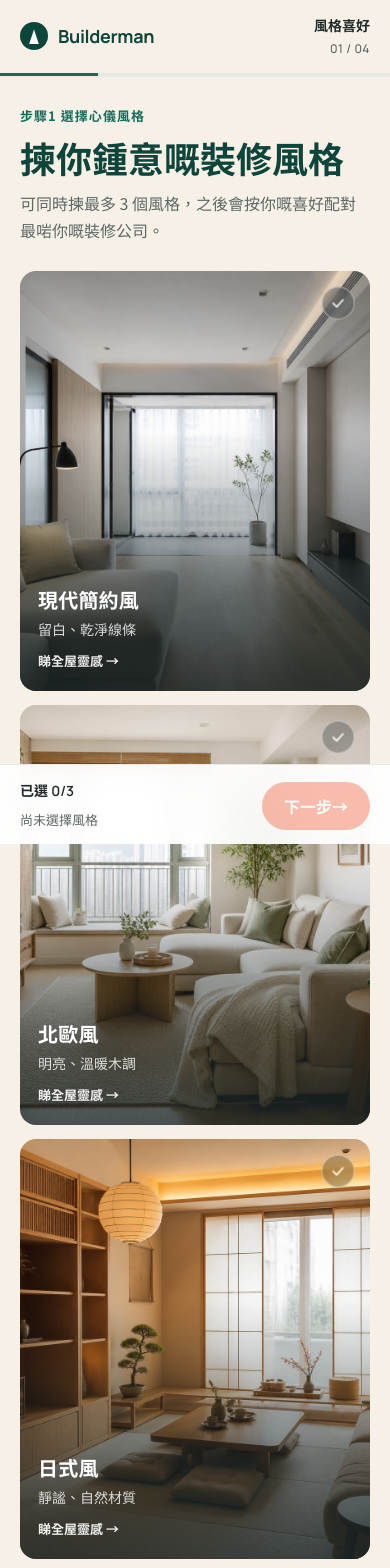
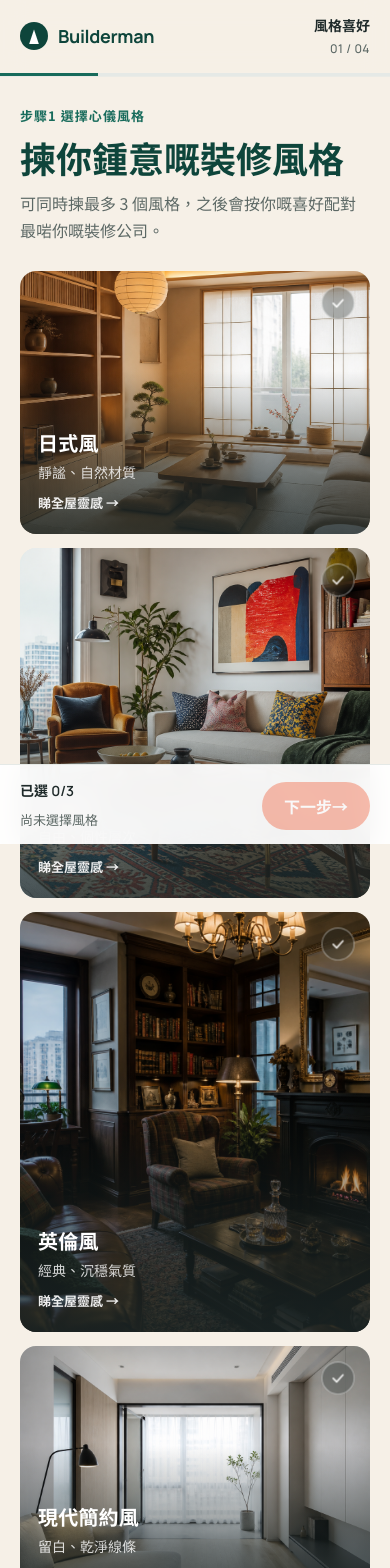
Before and after one commit to Terencefong62/builderman-poc, a React (Vite) app: page /match/styles in a window 390 px wide. Shown: the top 1568 px of the page. Built offline with nearby package versions, Linux system fonts and the light colour scheme.

Commit message:
Randomize style thumbnail mosaic on each visit

```diff
--- a/src/pages/StyleSelectPage.css
+++ b/src/pages/StyleSelectPage.css
@@ -57,6 +57,23 @@
   grid-template-columns: minmax(0, 1fr);
   gap: 14px;
   margin-bottom: 18px;
+}
+
+@media (max-width: 767px) {
+  .style-page__grid > .style-card:nth-child(3n + 1) {
+    aspect-ratio: 4 / 3;
+    min-height: 260px;
+  }
+
+  .style-page__grid > .style-card:nth-child(3n + 2) {
+    aspect-ratio: 1 / 1;
+    min-height: 300px;
+  }
+
+  .style-page__grid > .style-card:nth-child(3n) {
+    aspect-ratio: 5 / 6;
+    min-height: 360px;
+  }
 }
 
 .style-page__upload {
@@ -231,6 +248,11 @@
     margin-bottom: 24px;
   }
 
+  .style-page__grid > .style-card:nth-child(5n + 1) {
+    grid-column: 1 / -1;
+    aspect-ratio: 16 / 9;
+  }
+
   .style-page__upload {
     grid-template-columns: minmax(0, 1.1fr) minmax(320px, 0.9fr);
     align-items: center;
--- a/src/pages/StyleSelectPage.tsx
+++ b/src/pages/StyleSelectPage.tsx
@@ -11,8 +11,20 @@ import './StyleSelectPage.css'
 
 const MAX_STYLES = 3
 
+function shuffleStyles() {
+  const styles = [...RENOVATION_STYLES]
+
+  for (let index = styles.length - 1; index > 0; index -= 1) {
+    const swapIndex = Math.floor(Math.random() * (index + 1))
+    ;[styles[index], styles[swapIndex]] = [styles[swapIndex], styles[index]]
+  }
+
+  return styles
+}
+
 export default function StyleSelectPage() {
   const navigate = useNavigate()
+  const [displayStyles] = useState(shuffleStyles)
   const [selected, setSelected] = useState<string[]>(() => loadMatchDraft().styles)
   const [uploadedFiles, setUploadedFiles] = useState<File[]>([])
   const [pendingStyleId, setPendingStyleId] = useState<string | null>(null)
@@ -116,7 +128,7 @@ export default function StyleSelectPage() {
           className="style-page__grid"
           aria-label="裝修風格選項"
         >
-          {RENOVATION_STYLES.map((style, index) => (
+          {displayStyles.map((style, index) => (
             <StyleCard
               key={style.id}
               style={style}
```
